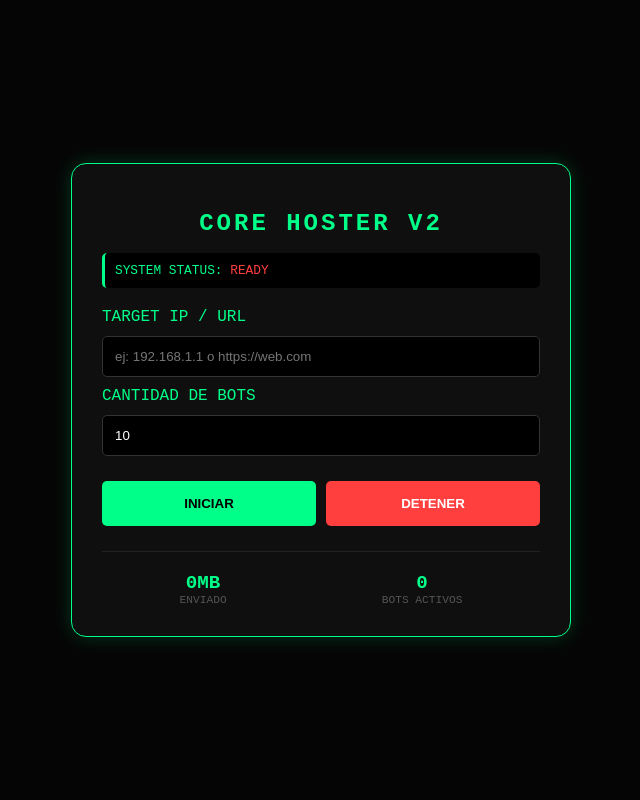
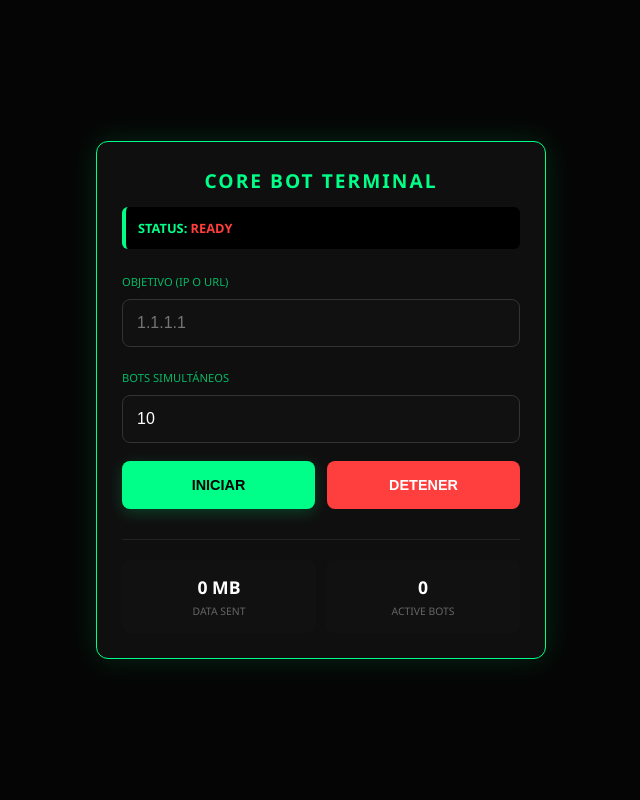
Before and after one commit to bebohighrise-gif/Bot-Telegram-, a Flask app: page / in a window 1280 px wide. Shown: the whole page, without its empty margins (319-959 px from the left). Run offline with Flask 3, Linux system fonts and the light colour scheme.

Commit message:
Update HTML structure and styles for Core Terminal Pro

```diff
--- a/templates/index.html
+++ b/templates/index.html
@@ -2,64 +2,60 @@
 <html lang="es">
 <head>
     <meta charset="UTF-8">
-    <meta name="viewport" content="width=device-width, initial-scale=1.0">
-    <title>Core Bot Terminal</title>
+    <meta name="viewport" content="width=device-width, initial-scale=1.0, maximum-scale=1.0, user-scalable=no">
+    <title>Core Terminal Pro</title>
     <style>
         :root { --neon: #00ff88; --bg: #050505; --red: #ff3e3e; }
-        * { box-sizing: border-box; transition: 0.3s; }
+        * { box-sizing: border-box; -webkit-tap-highlight-color: transparent; }
         body {
             background: var(--bg); color: var(--neon);
-            font-family: 'Courier New', monospace; margin: 0;
+            font-family: 'Segoe UI', monospace; margin: 0;
             display: flex; justify-content: center; align-items: center; min-height: 100vh;
         }
         .container {
-            width: 90%; max-width: 500px; background: #0f0f0f;
-            padding: 30px; border: 1px solid var(--neon);
-            border-radius: 15px; box-shadow: 0 0 20px rgba(0, 255, 136, 0.2);
+            width: 95%; max-width: 450px; background: #0f0f0f;
+            padding: 25px; border: 1px solid var(--neon);
+            border-radius: 12px; box-shadow: 0 0 30px rgba(0, 255, 136, 0.15);
         }
-        h1 { font-size: 1.5rem; text-align: center; text-transform: uppercase; letter-spacing: 3px; }
+        h1 { font-size: 1.2rem; text-align: center; text-transform: uppercase; letter-spacing: 2px; margin-top: 0; }
         .status-bar {
-            background: #000; padding: 10px; border-radius: 5px;
-            margin-bottom: 20px; font-size: 0.8rem; border-left: 3px solid var(--neon);
+            background: #000; padding: 12px; border-radius: 6px;
+            margin-bottom: 20px; font-size: 0.8rem; border-left: 4px solid var(--neon);
+            font-weight: bold;
         }
+        label { font-size: 0.7rem; text-transform: uppercase; opacity: 0.7; }
         input {
-            width: 100%; background: #000; border: 1px solid #333;
-            color: #fff; padding: 12px; margin: 10px 0; border-radius: 5px; outline: none;
+            width: 100%; background: #111; border: 1px solid #333;
+            color: #fff; padding: 14px; margin: 8px 0 18px 0; border-radius: 8px;
+            outline: none; font-size: 1rem;
         }
-        input:focus { border-color: var(--neon); box-shadow: 0 0 10px rgba(0, 255, 136, 0.3); }
-        .grid { display: grid; grid-template-columns: 1fr 1fr; gap: 10px; margin-top: 15px; }
+        input:focus { border-color: var(--neon); }
+        .grid { display: grid; grid-template-columns: 1fr 1fr; gap: 12px; }
         button {
-            padding: 15px; border: none; border-radius: 5px;
-            font-weight: bold; cursor: pointer; text-transform: uppercase;
+            padding: 16px; border: none; border-radius: 8px;
+            font-weight: bold; cursor: pointer; text-transform: uppercase; font-size: 0.9rem;
         }
-        .btn-start { background: var(--neon); color: #000; }
+        .btn-start { background: var(--neon); color: #000; box-shadow: 0 4px 15px rgba(0, 255, 136, 0.2); }
         .btn-stop { background: var(--red); color: #fff; }
-        button:active { transform: scale(0.95); }
         .stats-display {
-            margin-top: 25px; display: flex; justify-content: space-around;
-            border-top: 1px solid #222; padding-top: 20px;
+            margin-top: 30px; display: grid; grid-template-columns: 1fr 1fr;
+            border-top: 1px solid #222; padding-top: 20px; gap: 10px;
         }
-        .stat-box { text-align: center; }
-        .stat-box small { display: block; color: #555; font-size: 0.7rem; }
-        .stat-box span { font-size: 1.2rem; font-weight: bold; }
-
-        /* Mobile adjustment */
-        @media (max-width: 400px) {
-            h1 { font-size: 1.2rem; }
-            .container { padding: 20px; }
-        }
+        .stat-box { background: #111; padding: 15px; border-radius: 8px; text-align: center; }
+        .stat-box small { display: block; color: #666; font-size: 0.65rem; margin-top: 5px; }
+        .stat-box span { font-size: 1.1rem; font-weight: bold; color: #fff; }
     </style>
 </head>
 <body>
     <div class="container">
-        <h1>Core Hoster v2</h1>
-        <div class="status-bar">SYSTEM STATUS: <span id="status">OFFLINE</span></div>
+        <h1>Core Bot Terminal</h1>
+        <div class="status-bar">STATUS: <span id="status">CONNECTING...</span></div>
 
-        <label>TARGET IP / URL</label>
-        <input type="text" id="target" placeholder="ej: 192.168.1.1 o https://web.com">
+        <label>Objetivo (IP o URL)</label>
+        <input type="text" id="target" placeholder="1.1.1.1" autocomplete="off">
 
-        <label>CANTIDAD DE BOTS</label>
-        <input type="number" id="threads" placeholder="Número de hilos" value="10">
+        <label>Bots Simultáneos</label>
+        <input type="number" id="threads" value="10">
 
         <div class="grid">
             <button class="btn-start" onclick="control('start')">Iniciar</button>
@@ -68,19 +64,20 @@
 
         <div class="stats-display">
             <div class="stat-box">
-                <span><span id="st_total">0</span>MB</span>
-                <small>ENVIADO</small>
+                <span><span id="st_total">0</span> MB</span>
+                <small>DATA SENT</small>
             </div>
             <div class="stat-box">
                 <span id="st_hilos">0</span>
-                <small>BOTS ACTIVOS</small>
+                <small>ACTIVE BOTS</small>
             </div>
         </div>
     </div>
 
     <script>
         async function control(action) {
-            const res = await fetch('/api/control', {
+            try {
+                await fetch('/api/control', {
                     method: 'POST',
                     headers: {'Content-Type': 'application/json'},
                     body: JSON.stringify({
@@ -89,17 +86,24 @@
                         threads: document.getElementById('threads').value
                     })
                 });
+            } catch (e) { console.log("Error de red"); }
         }
 
         setInterval(async () => {
+            try {
                 const r = await fetch('/api/stats');
                 const d = await r.json();
-            document.getElementById('st_total').innerText = d.total_mb;
-            document.getElementById('st_hilos').innerText = d.hilos;
-            document.getElementById('status').innerText = d.status;
+
+                // Aseguramos que si los datos existen se pongan, si no, ponemos 0 o 'OFF'
+                document.getElementById('st_total').innerText = d.total_mb || 0;
+                document.getElementById('st_hilos').innerText = d.hilos || 0;
+                document.getElementById('status').innerText = d.status || 'READY';
 
                 const statusNode = document.getElementById('status');
                 statusNode.style.color = d.status === 'ATTACKING' ? '#00ff88' : '#ff3e3e';
+            } catch (e) {
+                document.getElementById('status').innerText = 'LOST CONNECTION';
+            }
         }, 1000);
     </script>
 </body>
```
Lines whose indentation alone changed are shown as unchanged.
